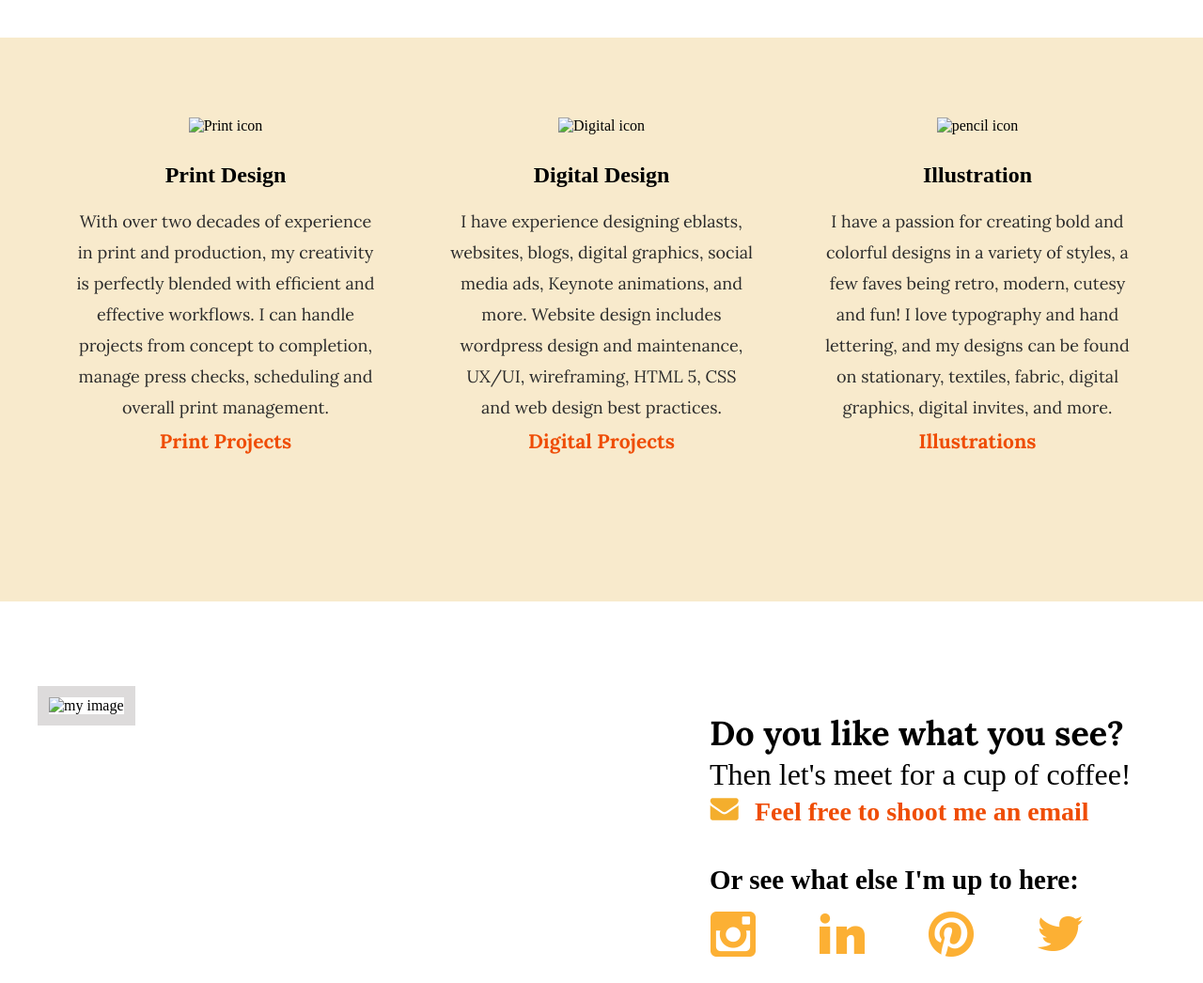
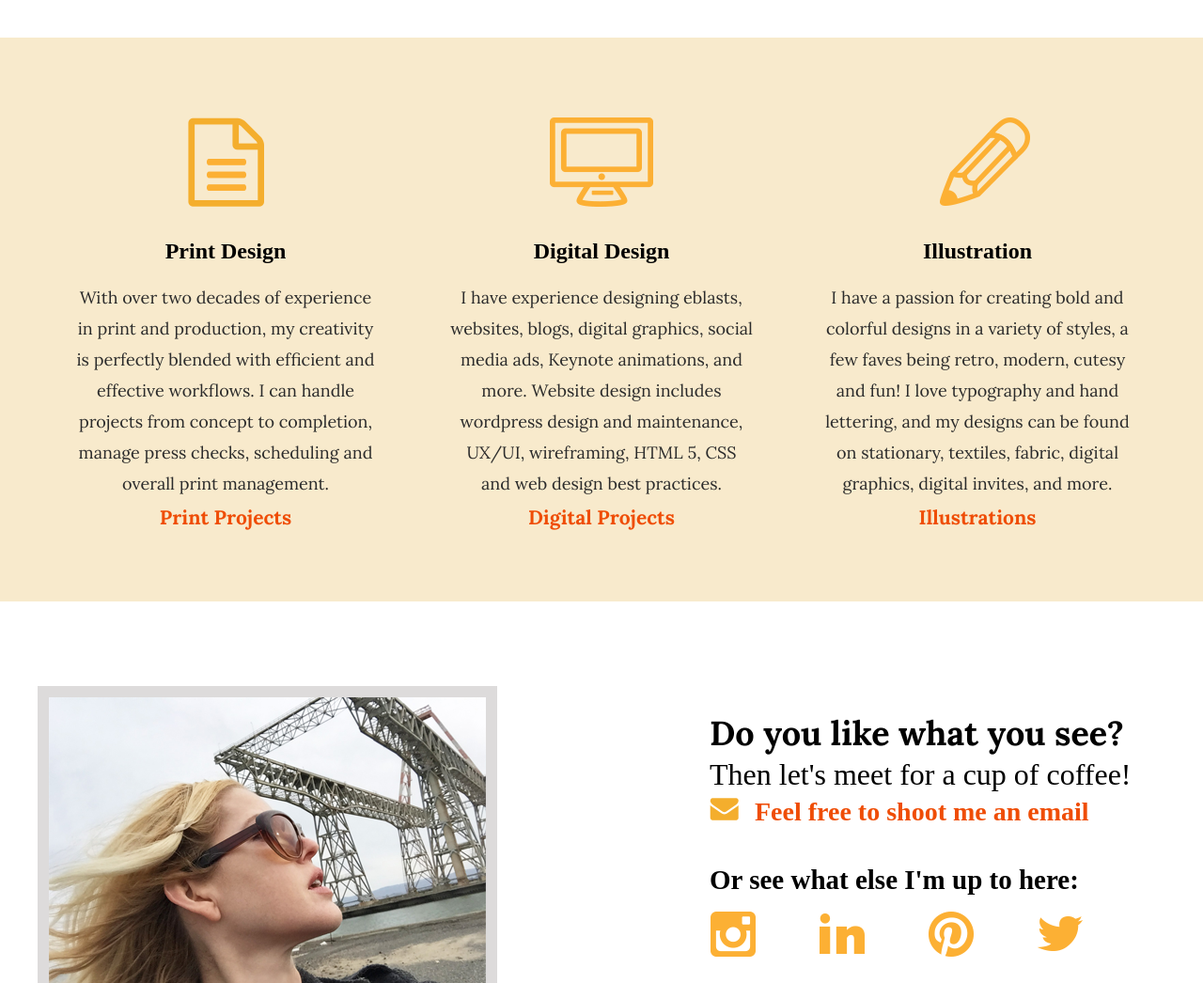
Before and after one commit to marciaac/my-simple-site, a plain HTML site: page index.html in a window 1280 px wide. Shown: the part 1560-2606 px from the top of the page at 94% size. Drawn offline with nearby package versions, Linux system fonts and the light colour scheme; files that its build step writes are made by us from their sources; files whose address does not match are found by name.

Commit message:
Update index.html

```diff
--- a/index.html
+++ b/index.html
@@ -38,17 +38,17 @@
             <section id="work">
                 <div class="full-width">
                     <div class="third-width">
-                        <img src="img/print_icon.png" alt="Print icon" />
+                        <img src="my-simple-site/print_icon.png" alt="Print icon" />
                         <h3>Print Design</h3>
                         <p>With over two decades of experience in print and production, my creativity is perfectly blended with efficient and effective workflows. I can handle projects from concept to completion, manage press checks, scheduling and overall print management.<br><a href="http://www.copelandcreativecafe.com/"><strong>Print Projects</strong></a></p>
                     </div>
                     <div class="third-width">
-                        <img src="img/digital_icon.png" alt="Digital icon" />
+                        <img src="my-simple-site/digital_icon.png" alt="Digital icon" />
                         <h3>Digital Design</h3>
                         <p>I have experience designing eblasts, websites, blogs, digital graphics, social media ads, Keynote animations, and more. Website design includes wordpress design and maintenance, UX/UI, wireframing, HTML 5, CSS<br>and web design best practices.<br><a href="http://www.copelandcreativecafe.com/"><strong>Digital Projects</strong></a></p>
                     </div>
                     <div class="third-width">
-                        <img src="img/pencil_icon3.png" alt="pencil icon" />
+                        <img src="my-simple-site/pencil_icon3.png" alt="pencil icon" />
                         <h3>Illustration</h3>
                         <p>I have a passion for creating bold and colorful designs in a variety of styles, a few faves being retro, modern, cutesy and fun! I love typography and hand lettering, and my designs can be found on stationary, textiles, fabric, digital graphics, digital invites, and more.<br><a href="http://www.copelandcreativecafe.com/"><strong>Illustrations</strong></a></p>
                     </div>
@@ -58,7 +58,7 @@
     	   <section id="contact">
                 <div class="full-width">
                     <div class="half-width">
-                        <img src="img/my_image.png" id="contact-img" alt="my image"/>
+                        <img src="my-simple-site/my_image.png" id="contact-img" alt="my image"/>
                     </div>
                     <div class="half-width" id="contact-info">
                         <h2>Do you like what you see?</h2>
```
